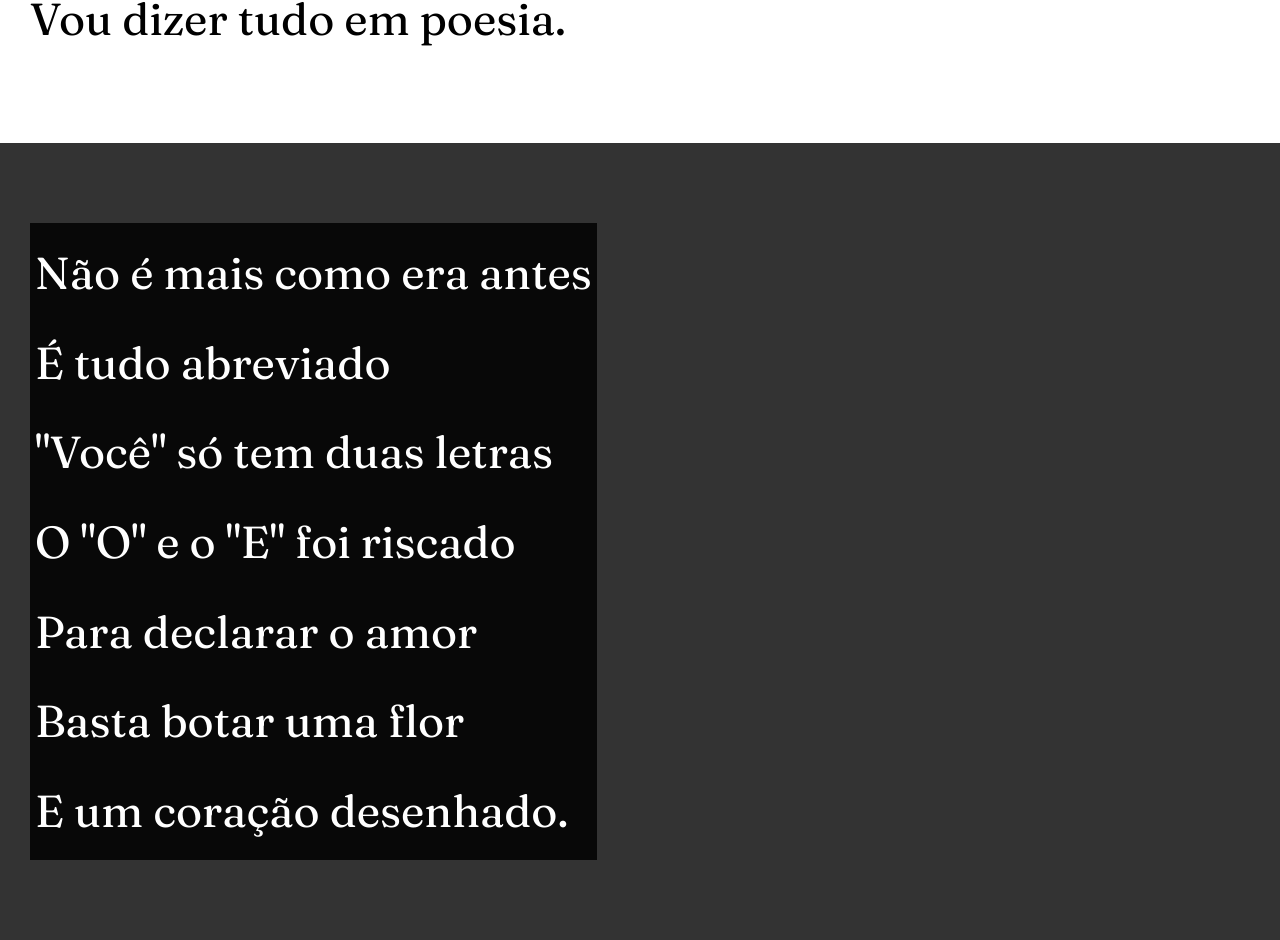
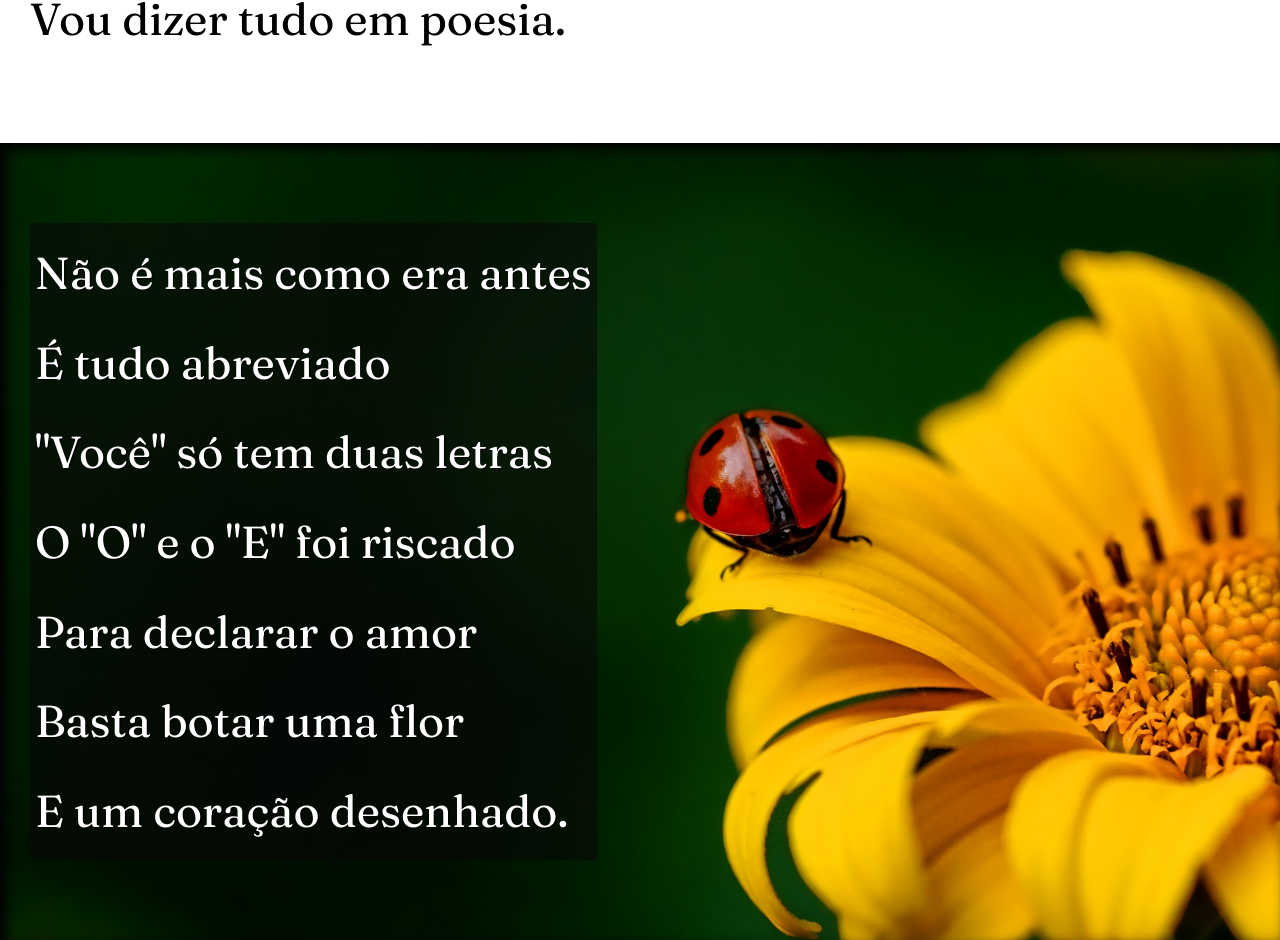
Before and after one commit to lucas-dev021/html-css, a plain HTML site: page desafios/des012/index.html in a window 1280 px wide. Shown: the part 910-1850 px from the top of the page. Drawn offline with Linux system fonts and the light colour scheme; a web font is replaced by a local one.

Commit message:
projeto atualizado

```diff
--- a/desafios/des012/index.html
+++ b/desafios/des012/index.html
@@ -25,7 +25,7 @@
     </p>
 </section>
 
-<section class="imagem">
+<section class="imagem" id="img01">
     <p>
         Não é mais como era antes <br>
         É tudo abreviado <br>
@@ -63,7 +63,7 @@
 
 
 
-<section class="imagem">
+<section class="imagem" id="img02">
     <p>
         Tenho saudade das cartas <br>
         Escritas com a própria mão <br>
--- a/desafios/des012/style.css
+++ b/desafios/des012/style.css
@@ -60,6 +60,10 @@
     font-family: var(--fonte3);
     font-size: 3.5vw;
 
+    section > p {
+        padding-bottom: 2em;
+    }
+
 }
 section.normal {
     background-color: white;
@@ -69,13 +73,29 @@
 section.imagem {
     background-color: rgb(51, 51, 51);
     color: white;
+     box-shadow: inset 6px 6px 13px 0px black;
+     background-size: cover;
+     background-attachment: fixed;
 
 }
 
 section.imagem > p{
     display: inline-block;
     padding: 5px;
-    background-color: rgb(8, 8, 8);
+    background-color: rgba(8, 8, 8, 0.582);
+    text-shadow: 1px 1px 0px black;
+
+}
+
+section#img01 {
+    background-image: url(../des012/imagens/background001.jpg);
+    background-position: right center;
+    background-size: cover;
+}
+
+section#img02 {
+    background-image: url(imagens/background002.jpg);
+
 }
 
 footer{
```
